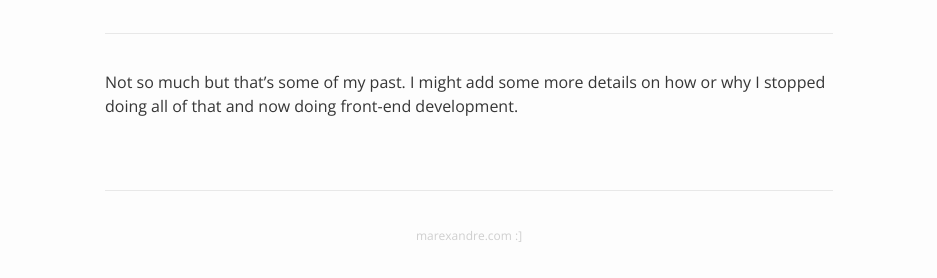
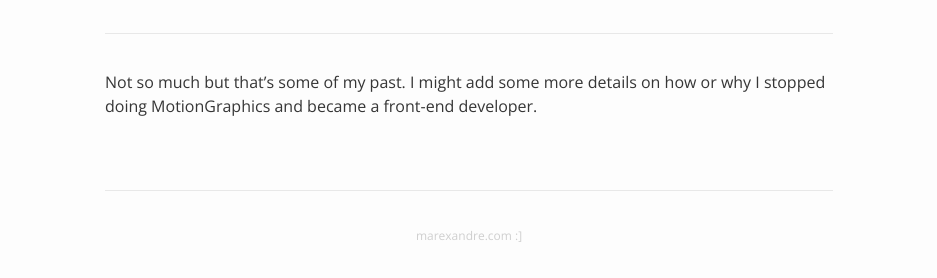
Before and after one commit to marexandre/marexandre.github.io, a Jekyll site: the page built from _posts/2015-01-01-a-bit-about-some-past.markdown, in a window 1280 px wide and 900 px high, scrolled down 4153 px. Shown: the part 619-897 px from the top of the window, without its empty margins (171-1108 px from the left). Built offline with Jekyll 4.4.1, drawn with Linux system fonts in a browser that asks for light colours.

Commit message:
udpate post 'a bit about the past'

```diff
--- a/_posts/2015-01-01-a-bit-about-some-past.markdown
+++ b/_posts/2015-01-01-a-bit-about-some-past.markdown
@@ -49,4 +49,4 @@ If you are a foreigner living in Tokyo there are a lot of opportunities for mode
 Cycling has bit my best hobby since 2008. I don't race at the moment but the photos above are some from some races I did in Japan. I love hill climbing, that suffering feeling when you try to beat your best time on a hill makes me feel alive the most. My first road bike was [Felt](http://www.feltbicycles.com/) F75 2008, that white bike in the photos. Unfortunately that frame cracked while I was riding it. Now I ride a [BMC](http://www.bmc-switzerland.com/) SLR01 2011. I did some epic rides like [this](https://www.strava.com/activities/595861) 209km ride, [this](https://www.strava.com/activities/1581861) ride with 7,358m climbing, [this](https://www.strava.com/activities/6777065) 7.5h ride in the rain and [this](https://www.strava.com/activities/190857535) Mt.Fuji ride with some friends.
 
 <hr>
-Not so much but that's some of my past. I might add some more details on how or why I stopped doing all of that and now doing front-end development.
+Not so much but that's some of my past. I might add some more details on how or why I stopped doing MotionGraphics and became a front-end developer.
```
